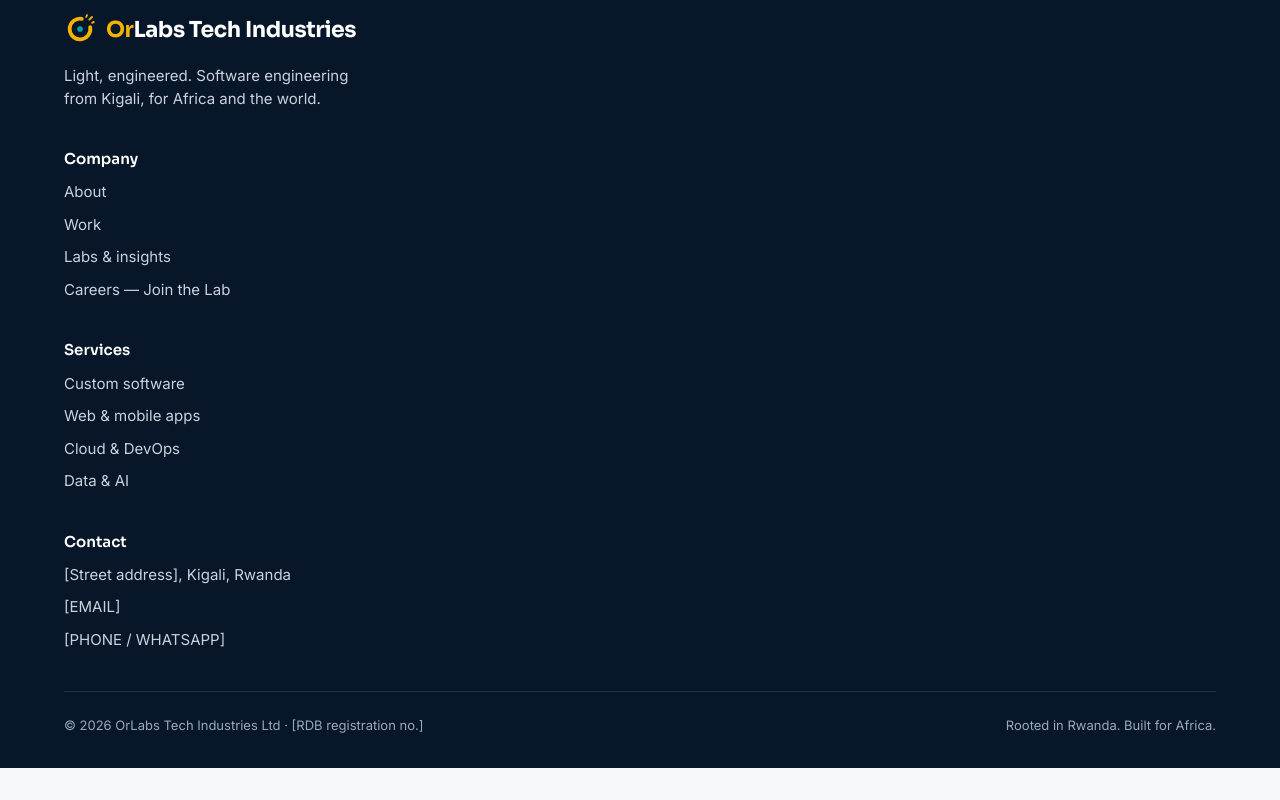
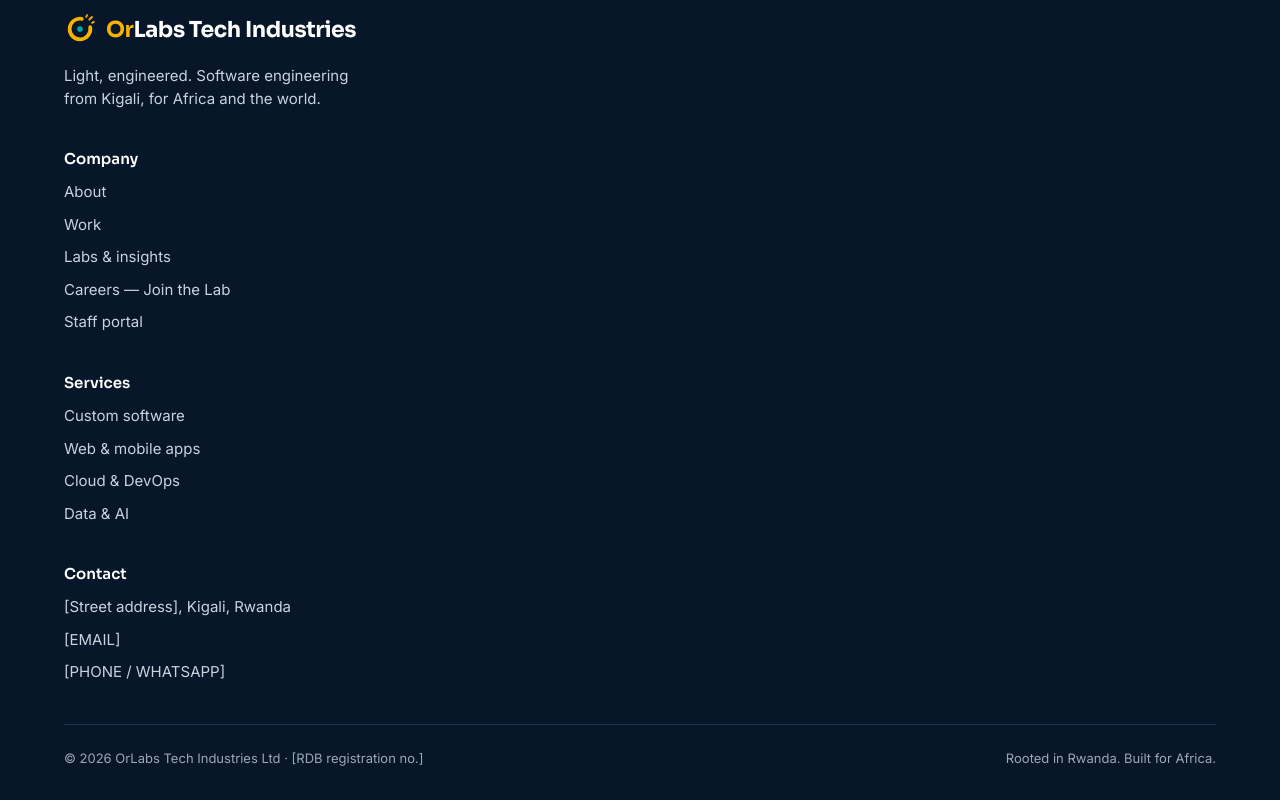
Before and after one commit to techrevolutionrwanda/orlabs, a Next.js app in the folder frontend/: page /labs in a window 1280 px wide. Shown: the part 1975-2775 px from the top of the page. Before the commit the page ends 2743 px from the top, so only its background shows below. Built offline with nearby package versions, Linux system fonts and the light colour scheme; no server answers.

Commit message:
line line actions

```diff
--- a/frontend/src/app/robots.ts
+++ b/frontend/src/app/robots.ts
@@ -10,6 +10,8 @@
     rules: {
       userAgent: "*",
       allow: "/",
+      // The portal is for the team only.
+      disallow: "/portal",
     },
     sitemap: `${baseUrl}/sitemap.xml`,
   };
--- a/frontend/src/components/site/Footer.tsx
+++ b/frontend/src/components/site/Footer.tsx
@@ -7,6 +7,7 @@
   { label: "Work", href: "/#work" },
   { label: "Labs & insights", href: "/labs" },
   { label: "Careers — Join the Lab", href: "/careers" },
+  { label: "Staff portal", href: "/portal" },
 ];
 
 const services = [
```
Also changed, not shown: 2 other files (tests, documents, lock files or other folders).
